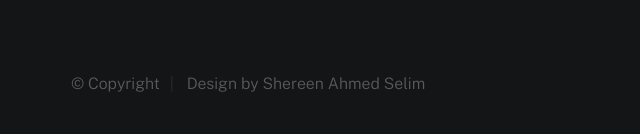
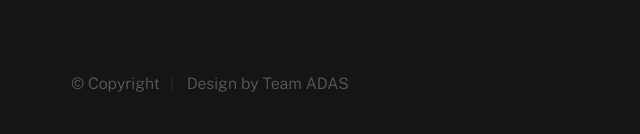
Before and after one commit to ADASCAR/advanced-diving-assistant-system, a plain HTML site: page index.html in a window 1280 px wide. Shown: the part 5651-5785 px from the top of the page, 0-640 px from the left. Drawn offline with nearby package versions, Linux system fonts and the light colour scheme; a web font is replaced by a local one.

Commit message:
Update index.html
Signed-off-by: ADASCAR <ahmedadellsakr@gmail.com>

```diff
--- a/index.html
+++ b/index.html
@@ -556,7 +556,7 @@
             <div class="row">
                 <div class="column ss-copyright">
                     <span>© Copyright</span>
-                    <span>Design by Shereen Ahmed Selim </span>
+                    <span>Design by Team ADAS </span>
                 </div>
 
                 <div class="ss-go-top">
```
